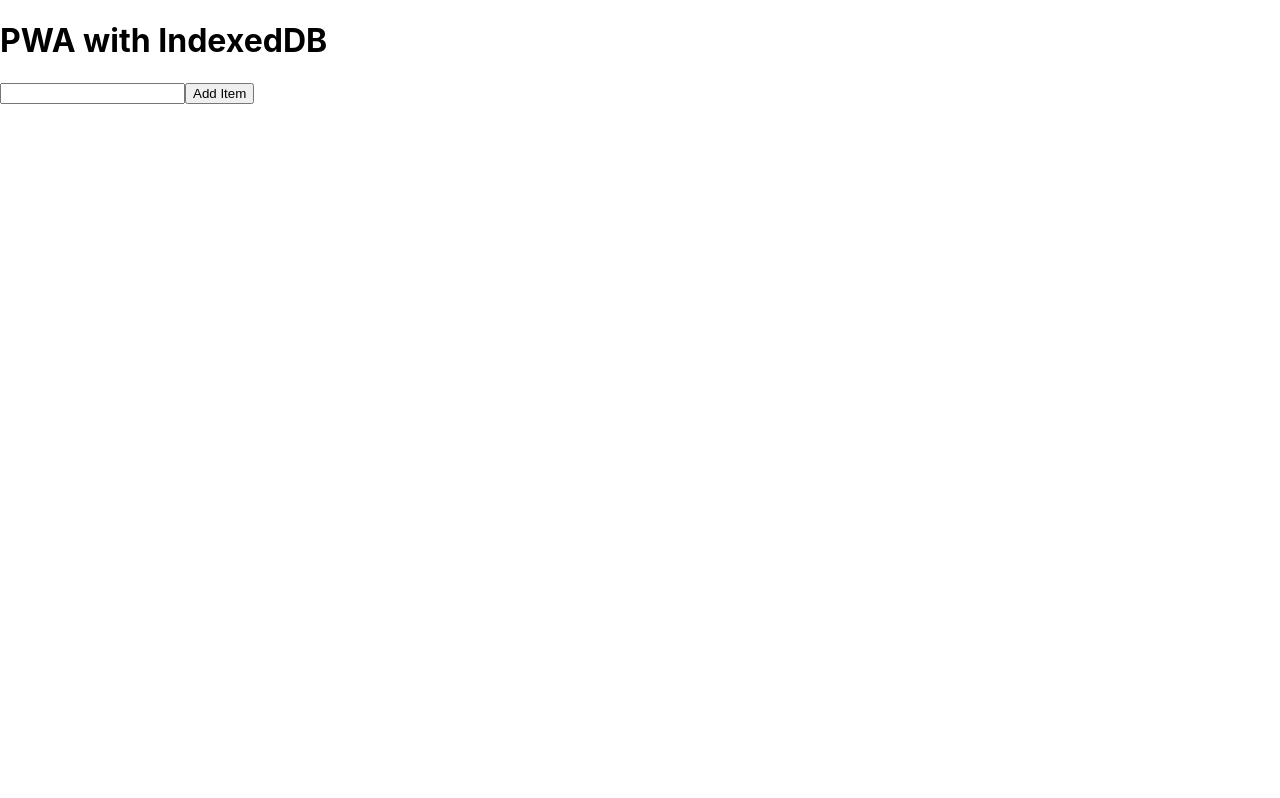
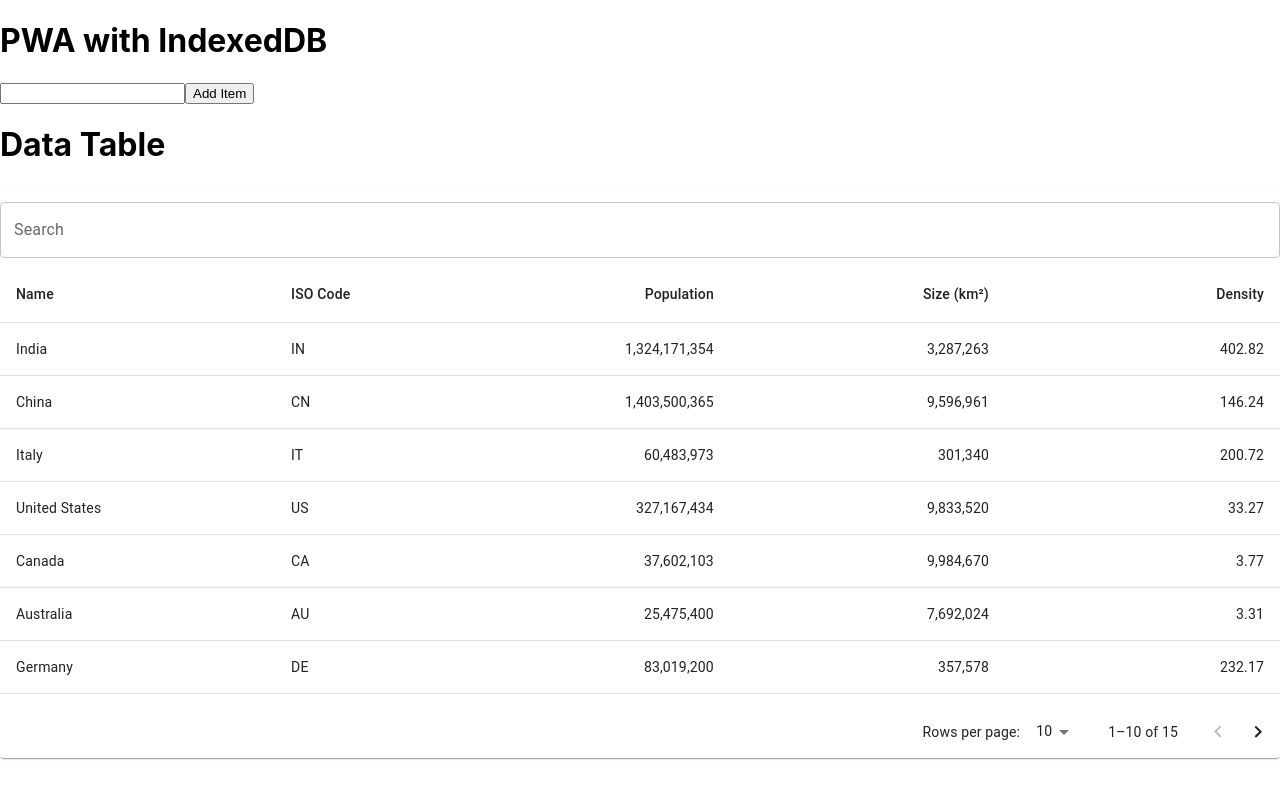
Before and after one commit to micogemino/gcashout_dashboard, a React (Create React App) app: page / in a window 1280 px wide. Built offline with nearby package versions, Linux system fonts and the light colour scheme.

Commit message:
add table

```diff
--- a/package.json
+++ b/package.json
@@ -3,6 +3,10 @@
   "version": "0.1.0",
   "private": true,
   "dependencies": {
+    "@emotion/react": "^11.11.4",
+    "@emotion/styled": "^11.11.5",
+    "@mui/icons-material": "^5.15.21",
+    "@mui/material": "^5.15.21",
     "@testing-library/jest-dom": "^5.17.0",
     "@testing-library/react": "^13.4.0",
     "@testing-library/user-event": "^13.5.0",
--- a/src/App.js
+++ b/src/App.js
@@ -1,6 +1,7 @@
 // src/App.js
 import React, { useState, useEffect } from 'react';
 import { addItem, getAllItems, deleteItem } from './db';
+import StickyHeadTable from './components/DataTableComponents';
 
 function App() {
   const [items, setItems] = useState([]);
@@ -44,6 +45,10 @@
           </li>
         ))}
       </ul>
+      <div className="App">
+        <h1>Data Table</h1>
+        <StickyHeadTable />
+      </div>
     </div>
   );
 }
--- /dev/null
+++ b/src/components/DataTableComponents.js
@@ -0,0 +1,143 @@
+import * as React from 'react';
+import Paper from '@mui/material/Paper';
+import Table from '@mui/material/Table';
+import TableBody from '@mui/material/TableBody';
+import TableCell from '@mui/material/TableCell';
+import TableContainer from '@mui/material/TableContainer';
+import TableHead from '@mui/material/TableHead';
+import TablePagination from '@mui/material/TablePagination';
+import TableRow from '@mui/material/TableRow';
+import TextField from '@mui/material/TextField';
+
+const columns = [
+  { id: 'name', label: 'Name', minWidth: 170 },
+  { id: 'code', label: 'ISO\u00a0Code', minWidth: 100 },
+  {
+    id: 'population',
+    label: 'Population',
+    minWidth: 170,
+    align: 'right',
+    format: (value) => value.toLocaleString('en-US'),
+  },
+  {
+    id: 'size',
+    label: 'Size\u00a0(km\u00b2)',
+    minWidth: 170,
+    align: 'right',
+    format: (value) => value.toLocaleString('en-US'),
+  },
+  {
+    id: 'density',
+    label: 'Density',
+    minWidth: 170,
+    align: 'right',
+    format: (value) => value.toFixed(2),
+  },
+];
+
+function createData(name, code, population, size) {
+  const density = population / size;
+  return { name, code, population, size, density };
+}
+
+const rows = [
+  createData('India', 'IN', 1324171354, 3287263),
+  createData('China', 'CN', 1403500365, 9596961),
+  createData('Italy', 'IT', 60483973, 301340),
+  createData('United States', 'US', 327167434, 9833520),
+  createData('Canada', 'CA', 37602103, 9984670),
+  createData('Australia', 'AU', 25475400, 7692024),
+  createData('Germany', 'DE', 83019200, 357578),
+  createData('Ireland', 'IE', 4857000, 70273),
+  createData('Mexico', 'MX', 126577691, 1972550),
+  createData('Japan', 'JP', 126317000, 377973),
+  createData('France', 'FR', 67022000, 640679),
+  createData('United Kingdom', 'GB', 67545757, 242495),
+  createData('Russia', 'RU', 146793744, 17098246),
+  createData('Nigeria', 'NG', 200962417, 923768),
+  createData('Brazil', 'BR', 210147125, 8515767),
+];
+
+export default function StickyHeadTable() {
+  const [page, setPage] = React.useState(0);
+  const [rowsPerPage, setRowsPerPage] = React.useState(10);
+  const [searchQuery, setSearchQuery] = React.useState('');
+
+  const handleChangePage = (event, newPage) => {
+    setPage(newPage);
+  };
+
+  const handleChangeRowsPerPage = (event) => {
+    setRowsPerPage(+event.target.value);
+    setPage(0);
+  };
+
+  const handleSearchChange = (event) => {
+    setSearchQuery(event.target.value);
+  };
+
+  const filteredRows = rows.filter((row) => {
+    return Object.values(row).some((value) =>
+      value.toString().toLowerCase().includes(searchQuery.toLowerCase())
+    );
+  });
+
+  return (
+    <Paper sx={{ width: '100%', overflow: 'hidden' }}>
+      <TextField
+        label="Search"
+        variant="outlined"
+        fullWidth
+        margin="normal"
+        value={searchQuery}
+        onChange={handleSearchChange}
+      />
+      <TableContainer sx={{ maxHeight: 440 }}>
+        <Table stickyHeader aria-label="sticky table">
+          <TableHead>
+            <TableRow>
+              {columns.map((column) => (
+                <TableCell
+                  key={column.id}
+                  align={column.align}
+                  style={{ minWidth: column.minWidth }}
+                >
+                  {column.label}
+                </TableCell>
+              ))}
+            </TableRow>
+          </TableHead>
+          <TableBody>
+            {filteredRows
+              .slice(page * rowsPerPage, page * rowsPerPage + rowsPerPage)
+              .map((row) => {
+                return (
+                  <TableRow hover role="checkbox" tabIndex={-1} key={row.code}>
+                    {columns.map((column) => {
+                      const value = row[column.id];
+                      return (
+                        <TableCell key={column.id} align={column.align}>
+                          {column.format && typeof value === 'number'
+                            ? column.format(value)
+                            : value}
+                        </TableCell>
+                      );
+                    })}
+                  </TableRow>
+                );
+              })}
+          </TableBody>
+        </Table>
+      </TableContainer>
+      <TablePagination
+        rowsPerPageOptions={[10, 25, 100]}
+        component="div"
+        count={filteredRows.length}
+        rowsPerPage={rowsPerPage}
+        page={page}
+        onPageChange={handleChangePage}
+        onRowsPerPageChange={handleChangeRowsPerPage}
+      />
+    </Paper>
+  );
+}
```
Also changed, not shown: 1 other file (tests, documents, lock files or other folders).
